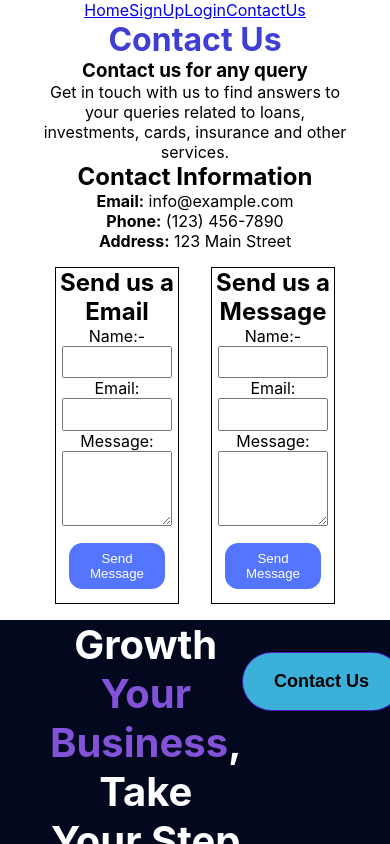
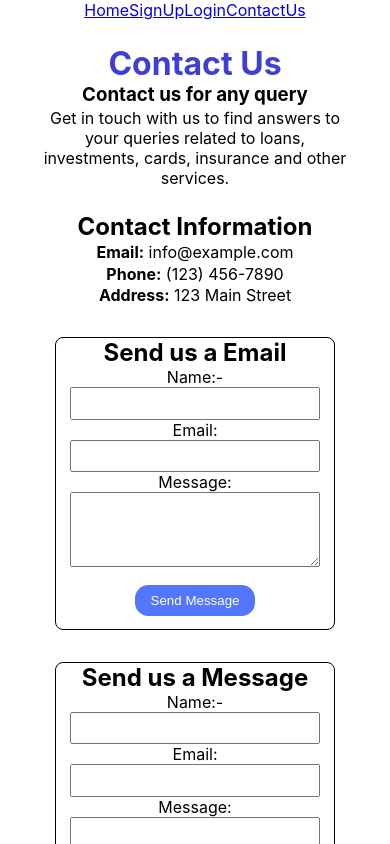
Before and after one commit to Maheshmelapakula/SyLoan-Finance, a React (Create React App) app in the folder syloan_finance/: page /ContactUs in a window 390 px wide. Shown: the top 844 px of the page. Built offline with nearby package versions, Linux system fonts and the light colour scheme.

Commit message:
responsivecontactus

```diff
--- a/syloan_finance/src/Pages/Contact.module.css
+++ b/syloan_finance/src/Pages/Contact.module.css
@@ -1,6 +1,7 @@
 *, *::before, *::after {
     margin: 0;
     padding: 0;
+    /* width: 100%; */
     box-sizing: border-box;
 }
 .ContactUsContainer{
@@ -37,12 +38,14 @@
 
   .ContactUsContainer .formContainer{
     display: flex;
+    margin: 1rem 0;
   }
   .ContactUsContainer .contactForm{
     width: 50%;
     margin: auto;
     margin: 1rem;
     border: 1px solid black;
+    border-radius: .5rem;
     display: flex;
     flex-direction: column;
     justify-content: center;
@@ -52,15 +55,34 @@
   .ContactUsContainer .title{
       color: #3f3fd5;
   }
-  .ContactUsContainer{
-
+  .ContactUsContainer .info{
+    margin: 1.5em 0;
+  }
+  .ContactUsContainer .contactInfo{
+    margin: 1em 0;
+  }
+  .ContactUsContainer p{
+    margin: .1em;
   }
   .ContactUsContainer{
 
   }
-  .ContactUsContainer{
-
+  @media(max-width:541px){
+    .ContactUsContainer .formContainer{
+      display: flex;
+      flex-direction: column;
+      margin: 1rem 0;
+      align-items: center;
+      /* background: red; */
+    }
+    .ContactUsContainer .contactForm{
+      width: 90%;
+      margin: 1rem;
+      border: 1px solid black;
+      border-radius: .5rem;
+      display: flex;
+      flex-direction: column;
+      justify-content: center;
+      align-items: center;
+    }
   }
-  .ContactUsContainer{
-
-  }
--- a/syloan_finance/src/Pages/ContactUs.jsx
+++ b/syloan_finance/src/Pages/ContactUs.jsx
@@ -1,19 +1,32 @@
-import React from 'react'
+import React, { useState } from 'react'
 import style from './Contact.module.css'
 import Footer from '../Components/Footer'
 
 export const ContactUs = () => {
+  const [email,setEmail]=useState({
+
+  })
+
+  const handleChange=(e)=>{
+      console.log(e.target)
+      const {name,value}=e.target;
+      console.log(name,value)
+      setEmail({...email,[name]:value})
+  }
+  console.log(email)
   return (
     <div>
       <div className={style.ContactUsContainer}>
+        <div className={style.info}>
           <h1 className={style.title}>Contact Us</h1>
           <h3>Contact us for any query</h3>
           <p>
             Get in touch with us to find answers to your queries related to loans, investments, cards, insurance and other services.
           <br />
           </p>
+        </div>
 
-        <div className="contact-info">
+        <div className={style.contactInfo}>
             <h2>Contact Information</h2>
             <p>
               <strong>Email:</strong> info@example.com
@@ -37,13 +50,13 @@ export const ContactUs = () => {
             <div className="form">
               <form>
                 <label htmlFor="name">Name:-</label>
-                <input type="text" id="name" name="name" required />
+                <input type="text" id="name" name="name" required onChange={handleChange}/>
 
                 <label htmlFor="email">Email:</label>
-                <input type="email" id="email" name="email" required />
+                <input type="email" id="email" name="email" required onChange={handleChange}/>
 
                 <label htmlFor="message">Message:</label>
-                <textarea id="message" name="message" rows="4" required></textarea>
+                <textarea id="message" name="message" rows="4" required onChange={handleChange}></textarea>
 
                 <button type="submit">Send Message</button>
               </form>
```
Lines whose indentation alone changed are shown as unchanged.
